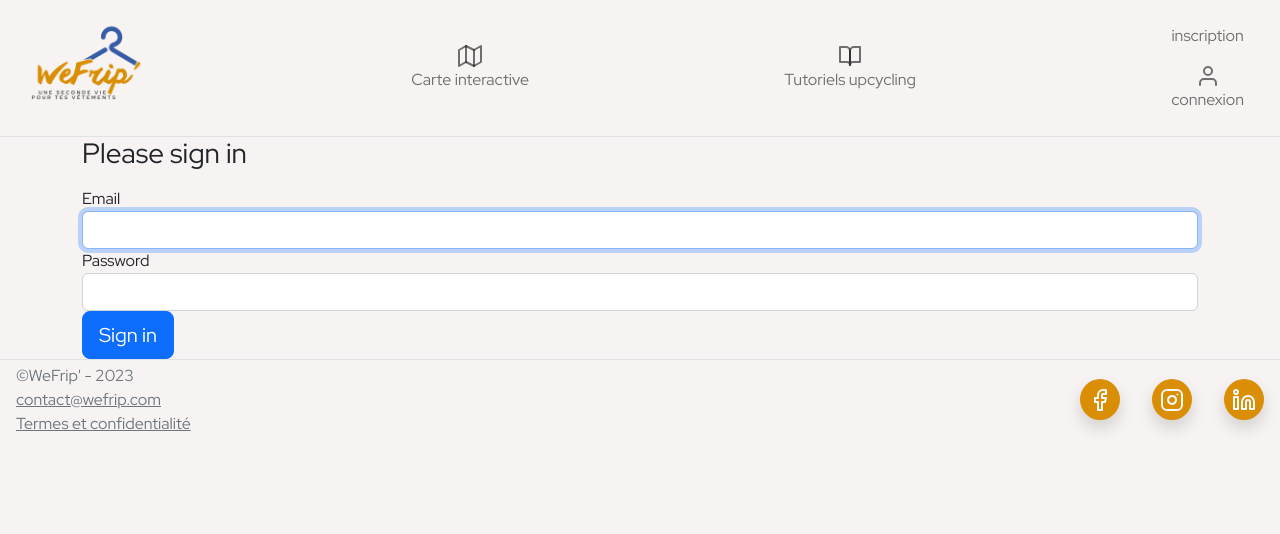
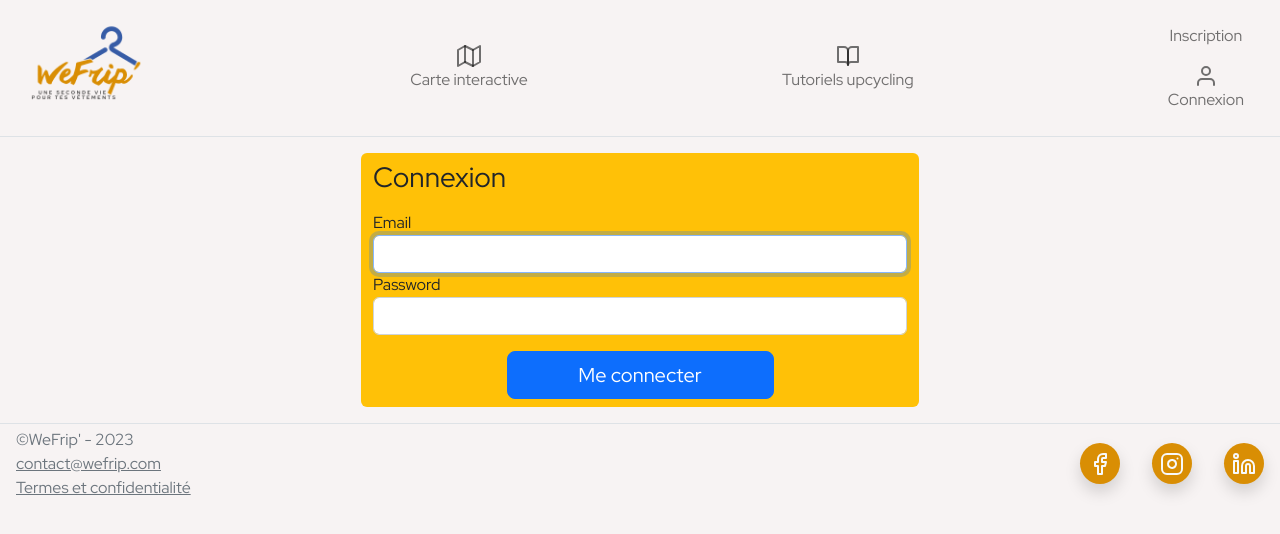
Before and after one commit to Heloise-Doignies/projet5-wefrip, a Symfony app: template templates/security/login.html.twig in a window 1280 px wide. Shown: the top 534 px of the page. Run offline with Twig, Linux system fonts and the light colour scheme; the template is opened without the code that fills it, so the values that code supplies are empty; some libraries are stand-ins or nearby versions.

Commit message:
modif style

```diff
--- a/public/css/style-wefrip.css
+++ b/public/css/style-wefrip.css
@@ -51,7 +51,7 @@ footer .media:hover, .profilUser button:hover {
 /* css pour l'inscription */
 #register-container{
     background-color: #D98E04;
-
+}
 
 /*CSS pour la map*/
 #maCarte{
--- a/templates/base.html.twig
+++ b/templates/base.html.twig
@@ -64,11 +64,9 @@
                 </li>
                 {% else %}
                 <li class="nav-item">
-                    <a class="nav-link" href="{{ path('app_register') }}">  inscription</a>
+                    <a class="nav-link" href="{{ path('app_register') }}">Inscription</a>
                     <a class="nav-link d-flex flex-column align-items-center py-2" href="{{ path('app_login') }}">
-                    <i data-feather="user"></i>
-                   connexion
-                    </a>
+                    <i data-feather="user"></i>Connexion</a>
                 </li>
                 {% endif %}
             </ul>
--- a/templates/registration/register.html.twig
+++ b/templates/registration/register.html.twig
@@ -28,8 +28,8 @@
     {{ form_start(registrationForm) }}
         {{ form_row(registrationForm.email) }}
         <div class="mb-3">
-  <label for="exampleFormControlInput1" class="form-label">Pesudo</label>
-  <input type="email" class="form-control" id="exampleFormControlInput1" placeholder="choisi un pesudo">
+<label for="exampleFormControlInput1" class="form-label">Pesudo</label>
+<input type="email" class="form-control" id="exampleFormControlInput1" placeholder="choisi un pesudo">
 </div>
         {{ form_row(registrationForm.plainPassword, {
             label: 'Password'
@@ -47,7 +47,7 @@
 
     {{ form_end(registrationForm)}} #}
         <button type="submit" class="btn btn-primary d-grid gap-2 col-6 mx-auto">M'inscrire</button>
-   <div id="login-inscrire">
+<div id="login-inscrire">
         <p>Déjà un compte ? <a href= "{{path('app_login')}}">Connecte-toi.</a></p>
     </div>
 </div>
--- a/templates/security/login.html.twig
+++ b/templates/security/login.html.twig
@@ -1,6 +1,6 @@
 {% extends 'base.html.twig' %}
 
-{% block title %}Log in!{% endblock %}
+{% block title %}Connexion!{% endblock %}
 
 {% block body %}
 <form method="post">
@@ -13,17 +13,16 @@
             You are logged in as {{ app.user.userIdentifier }}, <a href="{{ path('app_logout') }}">Logout</a>
         </div>
     {% endif %}
-
-    <h1 class="h3 mb-3 font-weight-normal">Please sign in</h1>
+<div class="container m-auto w-50 mt-3 rounded py-2 bg-warning mb-3" id="register-container">
+    <h1 class="h3 mb-3 font-weight-normal">Connexion</h1>
     <label for="inputEmail">Email</label>
     <input type="email" value="{{ last_username }}" name="email" id="inputEmail" class="form-control" autocomplete="email" required autofocus>
     <label for="inputPassword">Password</label>
     <input type="password" name="password" id="inputPassword" class="form-control" autocomplete="current-password" required>
 
     <input type="hidden" name="_csrf_token"
-           value="{{ csrf_token('authenticate') }}"
+        value="{{ csrf_token('authenticate') }}"
     >
-
     {#
         Uncomment this section and add a remember_me option below your firewall to activate remember me functionality.
         See https://symfony.com/doc/current/security/remember_me.html
@@ -35,8 +34,9 @@
         </div>
     #}
 
-    <button class="btn btn-lg btn-primary" type="submit">
-        Sign in
+    <button class="btn btn-lg btn-primary d-grid gap-2 col-6 mx-auto mt-3" type="submit">
+        Me connecter
     </button>
+</div>
 </form>
 {% endblock %}
```
Also changed, not shown: src/Controller/ProfilController.php (indentation only), 1 other file.
